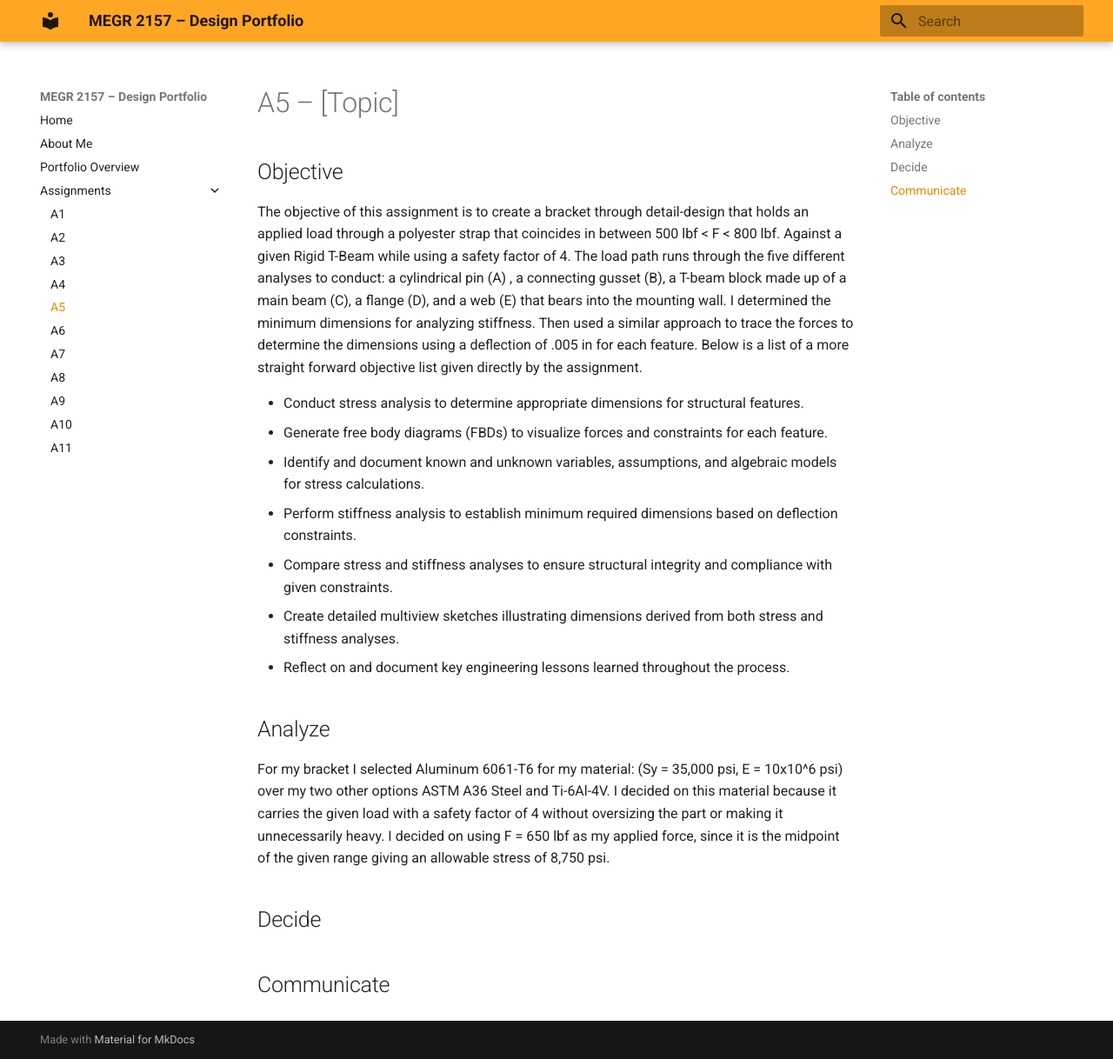
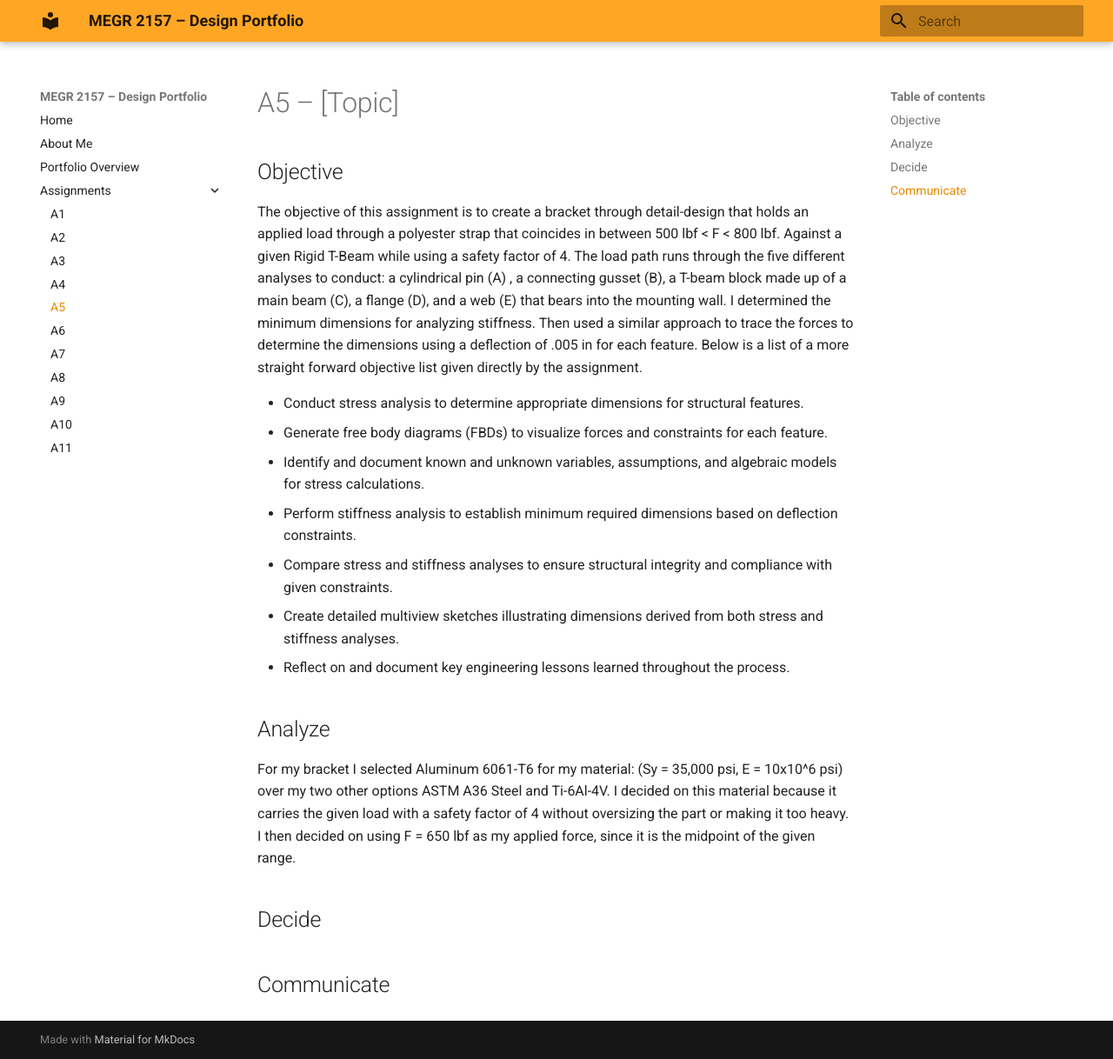
Before and after one commit to JasiahRutherford/jasiahs-megr2156-portfolio, an MkDocs documentation site: the page built from docs/assignments/A05/index.md, in a window 1280 px wide and 1218 px high. Shown: the whole window at 87% size. Built offline with MkDocs 1.6.1 and Material for MkDocs 9.7.7, drawn with Linux system fonts in a browser that asks for light colours.

Commit message:
Update index.md

```diff
--- a/docs/assignments/A05/index.md
+++ b/docs/assignments/A05/index.md
@@ -12,7 +12,7 @@ The objective of this assignment is to create a bracket through detail-design th
 - Reflect on and document key engineering lessons learned throughout the process.
 
 ## Analyze
-For my bracket I selected Aluminum 6061-T6 for my material: (Sy = 35,000 psi, E = 10x10^6 psi) over my two other options ASTM A36 Steel and Ti-6Al-4V. I decided on this material because it carries the given load with a safety factor of 4 without oversizing the part or making it unnecessarily heavy. I decided on using F = 650 lbf as my applied force, since it is the midpoint of the given range giving an allowable stress of 8,750 psi.
+For my bracket I selected Aluminum 6061-T6 for my material: (Sy = 35,000 psi, E = 10x10^6 psi) over my two other options ASTM A36 Steel and Ti-6Al-4V. I decided on this material because it carries the given load with a safety factor of 4 without oversizing the part or making it too heavy. I then decided on using F = 650 lbf as my applied force, since it is the midpoint of the given range.
 
 
 ## Decide
```
